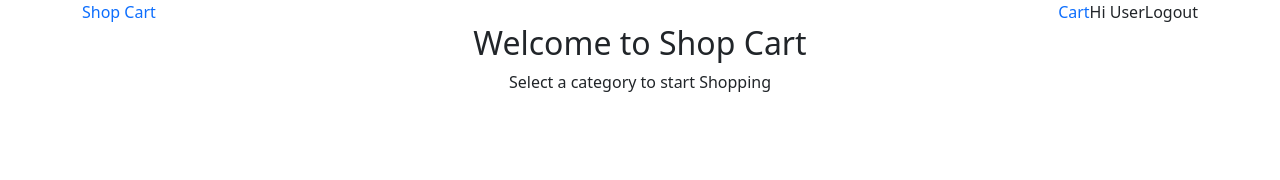
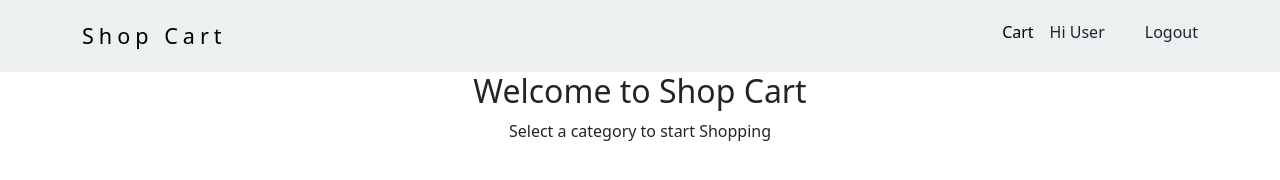
Before and after one commit to singhsanket143/Frontend-Basics, a plain HTML site: page 12.Project7/index.html in a window 1280 px wide. Drawn offline with nearby package versions, Linux system fonts and the light colour scheme.

Commit message:
Aded css to common header

```diff
--- a/12.Project7/css/common.css
+++ b/12.Project7/css/common.css
@@ -0,0 +1,46 @@
+:root {
+    --blue-gray: #ecf0f1;
+}
+
+html {
+    box-sizing: border-box;
+}
+
+*, *::before, *::after {
+    box-sizing: inherit;
+}
+
+#header {
+    background-color: var(--blue-gray);
+    padding: 1.25rem 0;
+}
+
+#header .header-wrapper .logo {
+    font-size: 1.35rem;
+    line-height: 1.5;
+}
+
+#header .header-wrapper .logo a {
+    color: black;
+    letter-spacing: 5px;
+}
+
+#header .header-wrapper .user-actions {
+    font-size: 1rem;
+    line-height: 1.5;
+    gap: 1rem;
+}
+
+#header .header-wrapper .user-actions .logout-btn {
+    cursor: pointer;
+    margin-left: 1.5rem;
+}
+
+#header .header-wrapper .user-actions a {
+    color: black;
+    text-decoration: none;
+}
+
+#header .header-wrapper .user-actions a:hover {
+    text-decoration-line: underline;
+}
--- a/12.Project7/index.html
+++ b/12.Project7/index.html
@@ -24,7 +24,7 @@
                             <a href="index.html" class="text-decoration-none">Shop Cart</a>
                         </div>
                         <div class="user-actions d-flex flex-row">
-                            <a href="cart.html" class="text-decoration-none">Cart</a>
+                            <a href="cart.html">Cart</a>
                             <div class="user-intro" id="userIntro">Hi User</div>
                             <div class="logout-btn" id="logoutBtn">Logout</div>
                         </div>
```
